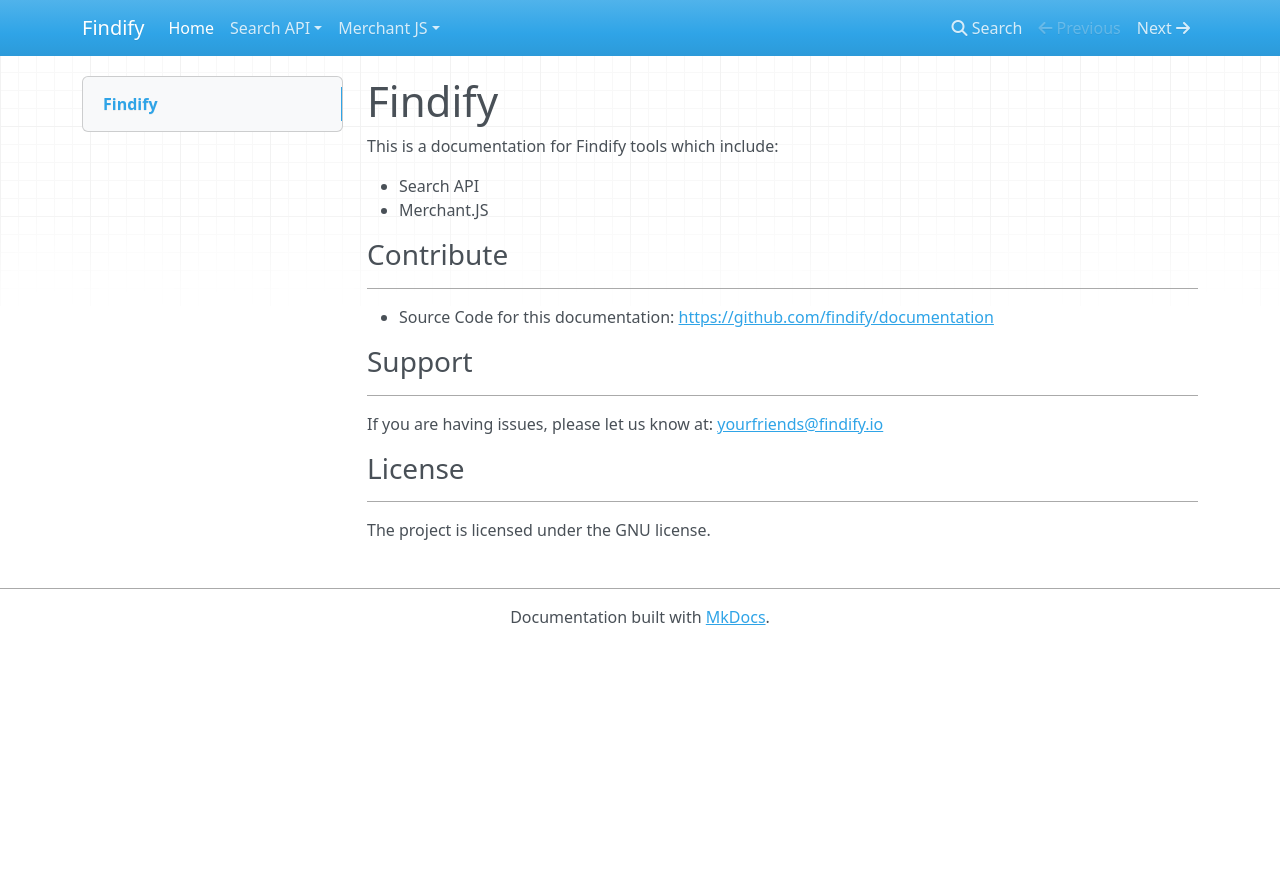
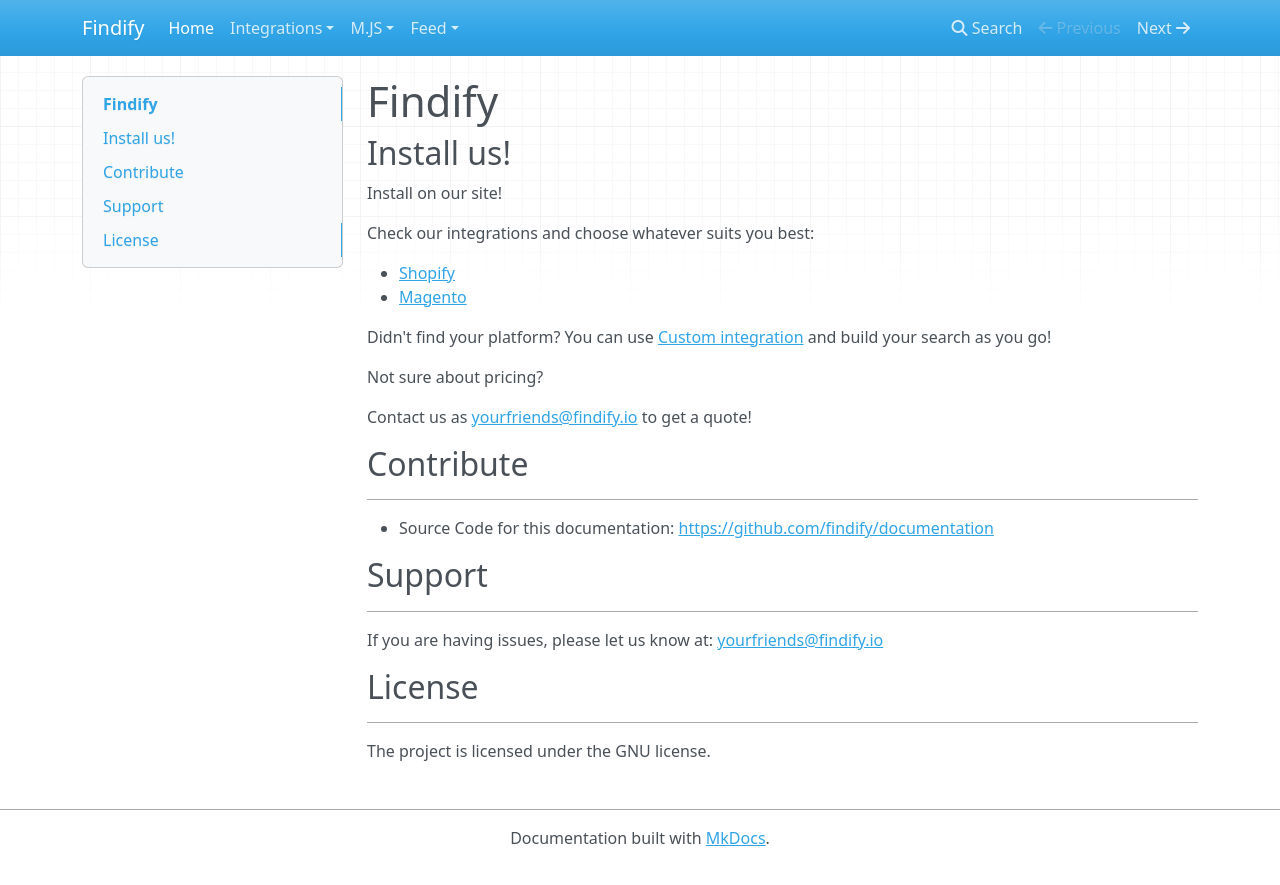
Before and after one commit to hughker/documentation, an MkDocs documentation site: the page built from docs/index.md, in a window 1280 px wide. Shown: the top 885 px of the page. Built offline with MkDocs 1.6.1, drawn with Linux system fonts in a browser that asks for light colours; nearby versions of some CDN libraries; old or Windows-style settings are respelled for this version of MkDocs.

Commit message:
OW-281: updating structure

```diff
--- a/docs/index.md
+++ b/docs/index.md
@@ -1,21 +1,31 @@
 # Findify
 
-This is a documentation for Findify tools which include:
+##Install us!
 
-- Search API
-- Merchant.JS
+Install on our site!
 
-### Contribute
+Check our integrations and choose whatever suits you best:
+
+- [Shopify](/integrations/shopify.md)
+- [Magento](/integrations/magento.md)
+
+Didn't find your platform? You can use [Custom integration](/integrations/custom.md) and build your search as you go!
+
+Not sure about pricing?
+
+Contact us as [yourfriends@findify.io][email] to get a quote!
+
+## Contribute
 ----------
 
 - Source Code for this documentation: [https://github.com/findify/documentation][git-repo-url]
 
-### Support
+## Support
 -------
 
 If you are having issues, please let us know at: [yourfriends@findify.io][email]
 
-### License
+## License
 -------
 
 The project is licensed under the GNU license.
--- a/mkdocs.yml
+++ b/mkdocs.yml
@@ -2,7 +2,11 @@
 site_favicon: favicon.png
 pages:
     - Home: index.md
-    - Search API:
-        - 'Get started': 'search-api/getstarted.md'
-    - Merchant JS:
-        - 'Get started': 'merchant-js/getstarted.md'
+    - Integrations:
+        - 'Shopify': 'integrations/shopify.md'
+        - 'Magento': 'integrations/magento.md'
+        - 'Custom': 'integrations/custom.md'
+    - 'M.JS':
+        - 'Get started': 'merchant-js/index.md'
+    - Feed:
+        - 'Get started': 'feed/index.md'
```
Also changed, not shown: docs/feed/index.md (added, +5 -0 lines), docs/integrations/custom.md (added, +33 -0 lines), docs/integrations/magento.md (added, +31 -0 lines), docs/integrations/shopify.md (added, +11 -0 lines), docs/merchant-js/getstarted.md (deleted, +0 -3 lines), docs/merchant-js/index.md (added, +5 -0 lines), 1 other file.
